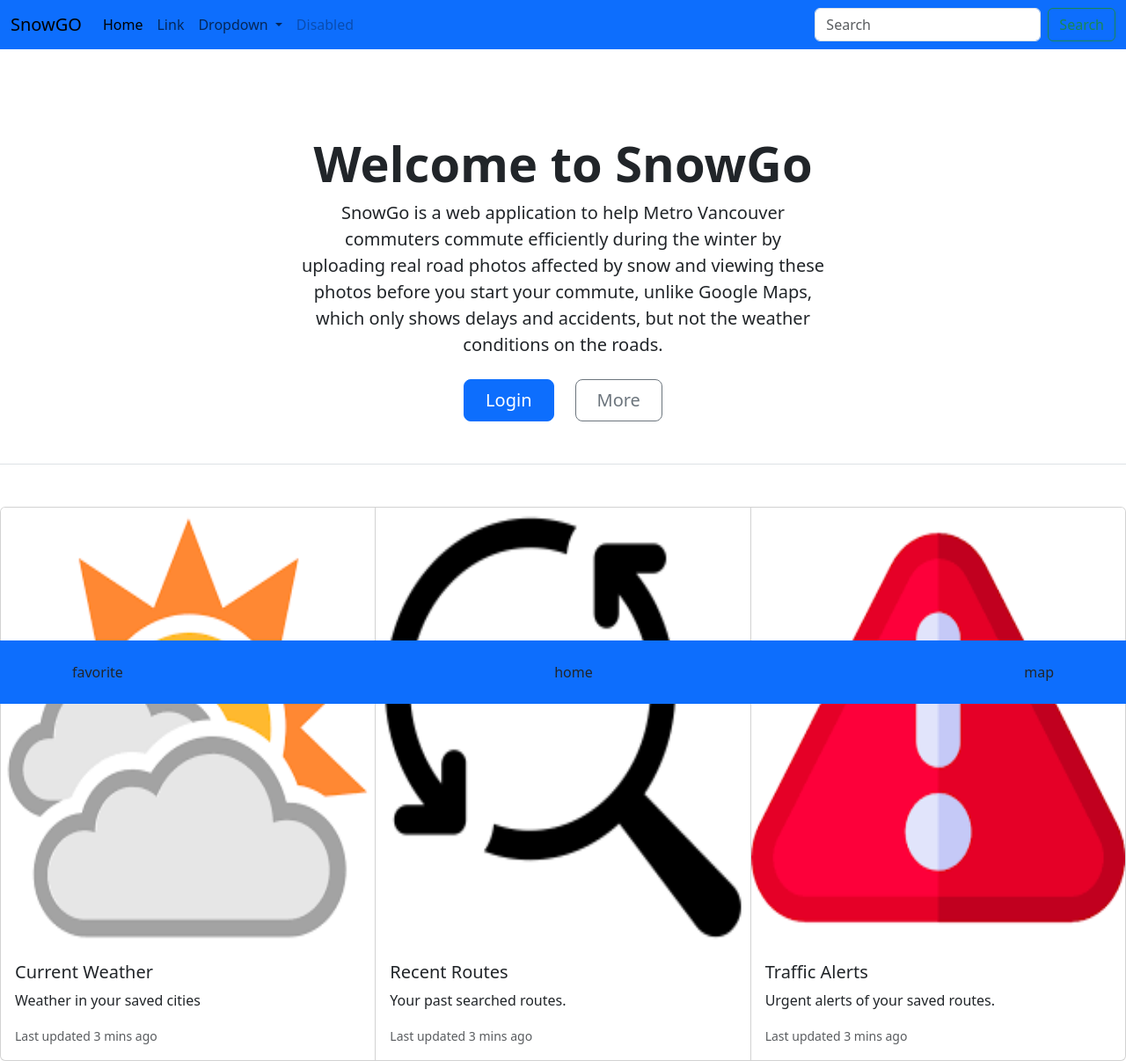
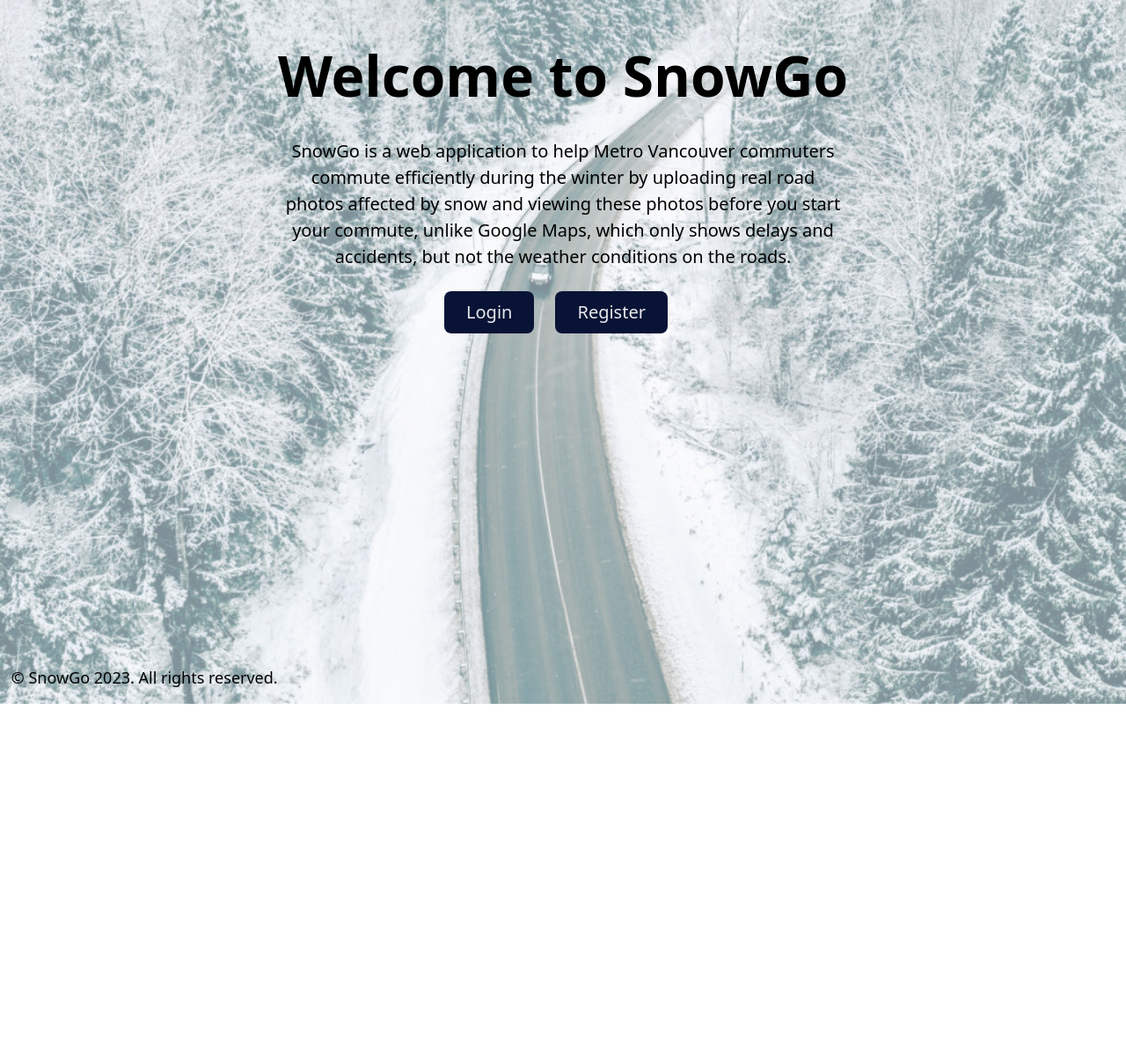
Before and after one commit to Ranveerai03/1800_202330_BBY16, a plain HTML site: page index.html in a window 1280 px wide. Shown: the whole page at 88% size. After the commit the page ends 800 px from the top, so only its background shows below. Drawn offline with nearby package versions, Linux system fonts and the light colour scheme.

Commit message:
Added index.html and styleindex.css for the project

```diff
--- a/index.html
+++ b/index.html
@@ -1,7 +1,7 @@
 <!DOCTYPE html>
 <html lang="en">
   <head>
-    <title>My BCIT Project</title>
+    <title>SnowGo</title>
     <meta name="comp1800 template" content="My 1800 App" />
 
     <!-- Required meta tags -->
@@ -15,7 +15,7 @@
       integrity="sha384-T3c6CoIi6uLrA9TneNEoa7RxnatzjcDSCmG1MXxSR1GAsXEV/Dwwykc2MPK8M2HN"
       crossorigin="anonymous"
     />
-    <!-- Boostrap Library JS CDN  go here -->
+    <!-- Boostrap Library JS CDN go here -->
     <script
       src="https://cdn.jsdelivr.net/npm/bootstrap@5.3.2/dist/js/bootstrap.bundle.min.js"
       integrity="sha384-C6RzsynM9kWDrMNeT87bh95OGNyZPhcTNXj1NW7RuBCsyN/o0jlpcV8Qyq46cDfL"
@@ -25,136 +25,39 @@
     <!-- Other libraries go here -->
 
     <!-- Link to styles of your own -->
-    <link rel="stylesheet" href="./styles/style.css" />
+    <link rel="stylesheet" href="styles/styleindex.css" />
   </head>
 
   <body>
-    <!------------------------------>
-    <!-- Your HTML Layout go here -->
-    <!------------------------------>
-    <!-- Stuff for body goes here -->
-    <nav class="navbar navbar-expand-lg navbar-light bg-primary">
-      <div class="container-fluid">
-        <a class="navbar-brand" href="#">SnowGO</a>
-        <button
-          class="navbar-toggler"
-          type="button"
-          data-bs-toggle="collapse"
-          data-bs-target="#navbarSupportedContent"
-          aria-controls="navbarSupportedContent"
-          aria-expanded="false"
-          aria-label="Toggle navigation"
-        >
-          <span class="navbar-toggler-icon"></span>
-        </button>
-        <div class="collapse navbar-collapse" id="navbarSupportedContent">
-          <ul class="navbar-nav me-auto mb-2 mb-lg-0">
-            <li class="nav-item">
-              <a class="nav-link active" aria-current="page" href="#">Home</a>
-            </li>
-            <li class="nav-item">
-              <a class="nav-link" href="#">Link</a>
-            </li>
-            <li class="nav-item dropdown">
-              <a
-                class="nav-link dropdown-toggle"
-                href="#"
-                id="navbarDropdown"
-                role="button"
-                data-bs-toggle="dropdown"
-                aria-expanded="false"
-              >
-                Dropdown
-              </a>
-              <ul class="dropdown-menu" aria-labelledby="navbarDropdown">
-                <li><a class="dropdown-item" href="#">Action</a></li>
-                <li><a class="dropdown-item" href="#">Another action</a></li>
-                <li><hr class="dropdown-divider" /></li>
-                <li>
-                  <a class="dropdown-item" href="#">Something else here</a>
-                </li>
-              </ul>
-            </li>
-            <li class="nav-item">
-              <a class="nav-link disabled">Disabled</a>
-            </li>
-          </ul>
-          <form class="d-flex">
-            <input
-              class="form-control me-2"
-              type="search"
-              placeholder="Search"
-              aria-label="Search"
-            />
-            <button class="btn btn-outline-success" type="submit">
-              Search
-            </button>
-          </form>
-        </div>
-      </div>
-    </nav>
-
-    <div class="px-4 pt-5 my-5 text-center border-bottom">
-      <h1 class="display-4 fw-bold">Welcome to SnowGo</h1>
+    <div class="background-image">
+      <div class="highlighted pt-5 text-center">
+        <h1 class="display-3 fw-bold">Welcome to SnowGo</h1>
+        <br />
         <div class="col-lg-6 mx-auto">
           <p class="lead mb-4">
-          SnowGo is a web application to help Metro Vancouver commuters commute
-          efficiently during the winter by uploading real road photos affected
-          by snow and viewing these photos before you start your commute, unlike
-          Google Maps, which only shows delays and accidents, but not the
-          weather conditions on the roads.
+            SnowGo is a web application to help Metro Vancouver commuters
+            commute efficiently during the winter by uploading real road photos
+            affected by snow and viewing these photos before you start your
+            commute, unlike Google Maps, which only shows delays and accidents,
+            but not the weather conditions on the roads.
           </p>
           <div class="d-grid gap-2 d-sm-flex justify-content-sm-center mb-5">
-          <button type="button" class="btn btn-primary btn-lg px-4 me-sm-3">
-            Login
-          </button>
-          <button type="button" class="btn btn-outline-secondary btn-lg px-4">
-            More
+            <button type="button" class="btn btn-lg px-4 me-sm-3">Login</button>
+            <button type="button" class="btn btn-lg px-4 me-sm-3">
+              Register
             </button>
           </div>
         </div>
       </div>
 
-    <div class="card-group">
-      <div class="card">
-        <img src="images/weather.png" class="card-img-top" alt="..." width="100" height="500">
-        <div class="card-body">
-          <h5 class="card-title">Current Weather</h5>
-          <p class="card-text">Weather in your saved cities</p>
-          <p class="card-text"><small class="text-muted">Last updated 3 mins ago</small></p>
-        </div>
-      </div>
-      <div class="card">
-        <img src="images/recent.png" class="card-img-top" alt="..." width="100" height="500">
-        <div class="card-body">
-          <h5 class="card-title">Recent Routes</h5>
-          <p class="card-text">Your past searched routes.</p>
-          <p class="card-text"><small class="text-muted">Last updated 3 mins ago</small></p>
-        </div>
-      </div>
-      <div class="card">
-        <img src="images/alert.png" class="card-img-top" alt="..." width="100" height="500">
-        <div class="card-body">
-          <h5 class="card-title">Traffic Alerts</h5>
-          <p class="card-text">Urgent alerts of your saved routes.</p>
-          <p class="card-text"><small class="text-muted">Last updated 3 mins ago</small></p>
-        </div>
-      </div>
-    </div>
-
-    <footer class="navbar justify-content-evenly bg-primary fixed-bottom">
-        <div class="container py-3">
-            <span class="material-icons">favorite</span>
-            <span class="material-icons">home</span>
-            <span class="material-icons">map</span>
-        </div>
+      <footer class="footer fixed-bottom">
+        <p class="copyright">&copy; SnowGo 2023. All rights reserved.</p>
       </footer>
 
-    <!---------------------------------------------->
       <!-- Your own JavaScript functions go here    -->
-    <!---------------------------------------------->
 
       <!-- Link to scripts of your own -->
       <!-- <script src="./scripts/script.js"></script> -->
+    </div>
   </body>
 </html>
--- /dev/null
+++ b/styles/styleindex.css
@@ -0,0 +1,45 @@
+body {
+  overflow: hidden;
+  height: 100vh;
+  width:100vw;
+}
+
+.background-image {
+  position: relative;
+  text-align: center;
+  color: #000000;
+  width:100%;
+  height:100vh;
+}
+
+.background-image::before {
+  content: "";
+  display: block;
+  position: absolute;
+  top: 0;
+  right: 0;
+  bottom: 0;
+  left: 0;
+  background-image: url('../images/background.jpg');
+  background-size: cover;
+  background-position: center;
+  opacity: 0.5; /* Set the opacity of the background image */
+  z-index: -1;
+}
+
+.background-image p {
+  position: relative;
+  z-index: 1;
+}
+
+.btn {
+  color: #E8E9EC;
+  background-color:#081335;
+}
+
+.footer {
+  text-align: left;
+  color:#000000;
+  padding-left: 1%;
+  font-size:18px;
+}
```
Also changed, not shown: images/background.jpg (added), 1 other file. Lines whose indentation alone changed are shown as unchanged.
